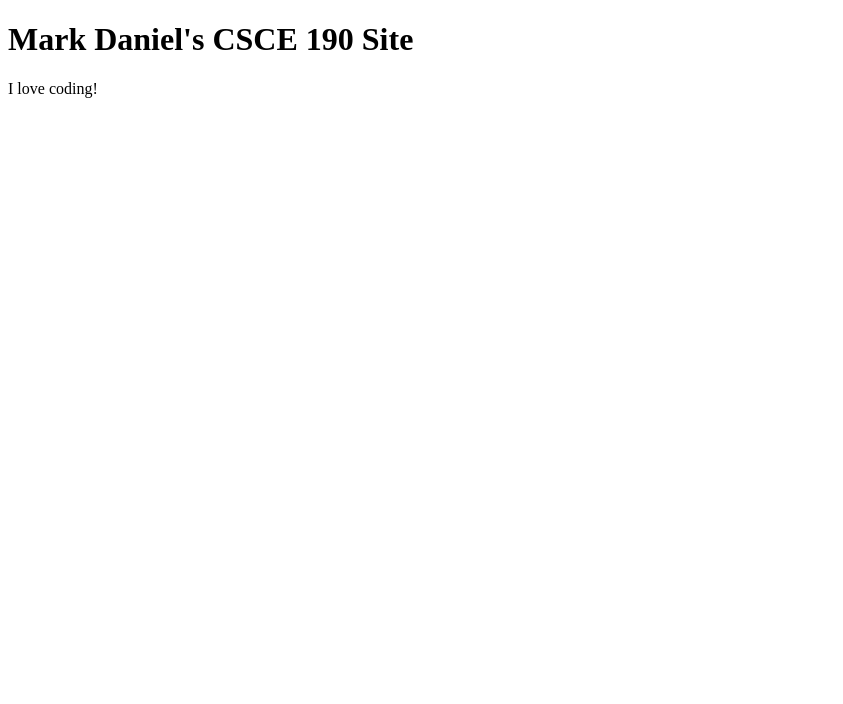
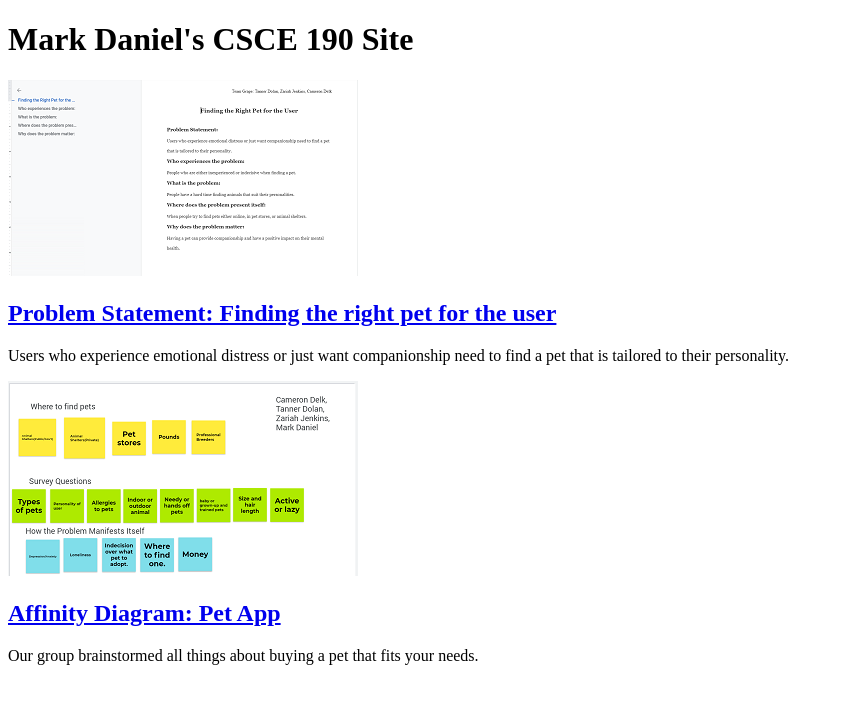
Before and after one commit to msedar7189/msedar7189.github.io, a plain HTML site: page index.html in a window 1280 px wide. Shown: the whole page, without its empty margins (0-843 px from the left). Drawn offline with Linux system fonts and the light colour scheme.

Commit message:
Add files via upload

```diff
--- a/index.html
+++ b/index.html
@@ -7,8 +7,26 @@
     <body>
         <h1>Mark Daniel's CSCE 190 Site</h1>
 
-        <p>I love coding!</p>
+        <!-- Problem Statement Assignment-->
+        <section class="assigment">
+            <a href="files/problem-statement.pdf"><img src="images/problem-statement.png"></a>
+            <section class="ass-details">
+                <a href="files/problem-statment.pdf"><h2>Problem Statement: Finding the right pet for the user</h2></a>
+                <p>
+                    Users who experience emotional distress or just want companionship need to find a pet that is tailored to their personality.
+                </p>
+            </section>
+        </section>
 
-
+         <!-- Affinity Diagram Assignment-->
+         <section class="assigment">
+            <a href="files/pet-app.pdf"><img src="images/affinity-diagram.png"></a>
+            <section class="ass-details">
+                <a href="files/affinity-diagram.pdf"><h2>Affinity Diagram: Pet App</h2></a>
+                <p>
+                    Our group brainstormed all things about buying a pet that fits your needs.
+                </p>
+            </section>
+        </section>
     </body>
 </html>
```
Also changed, not shown: images/affinity-diagram.png (added), images/problem-statement.png (added), 2 other files.
